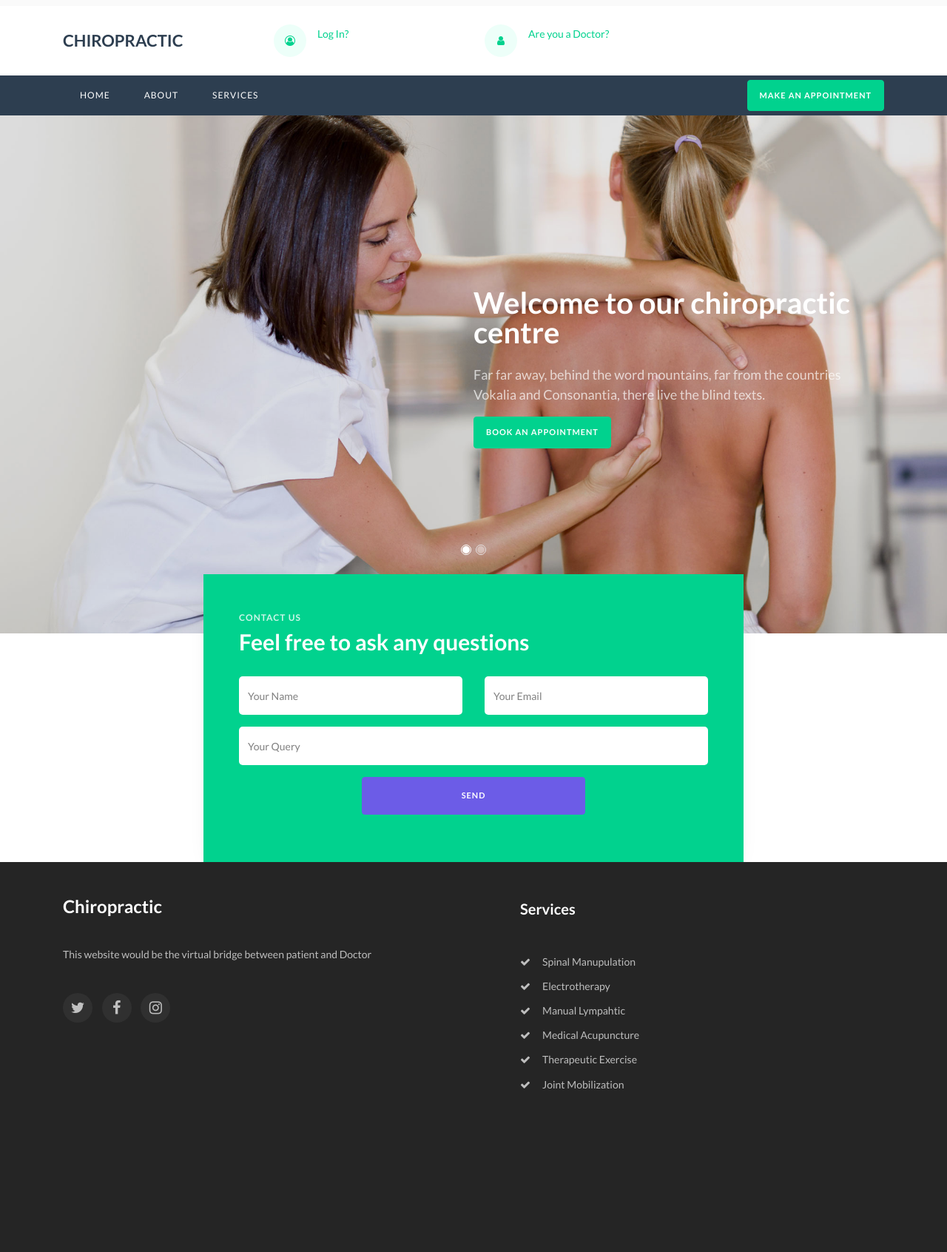
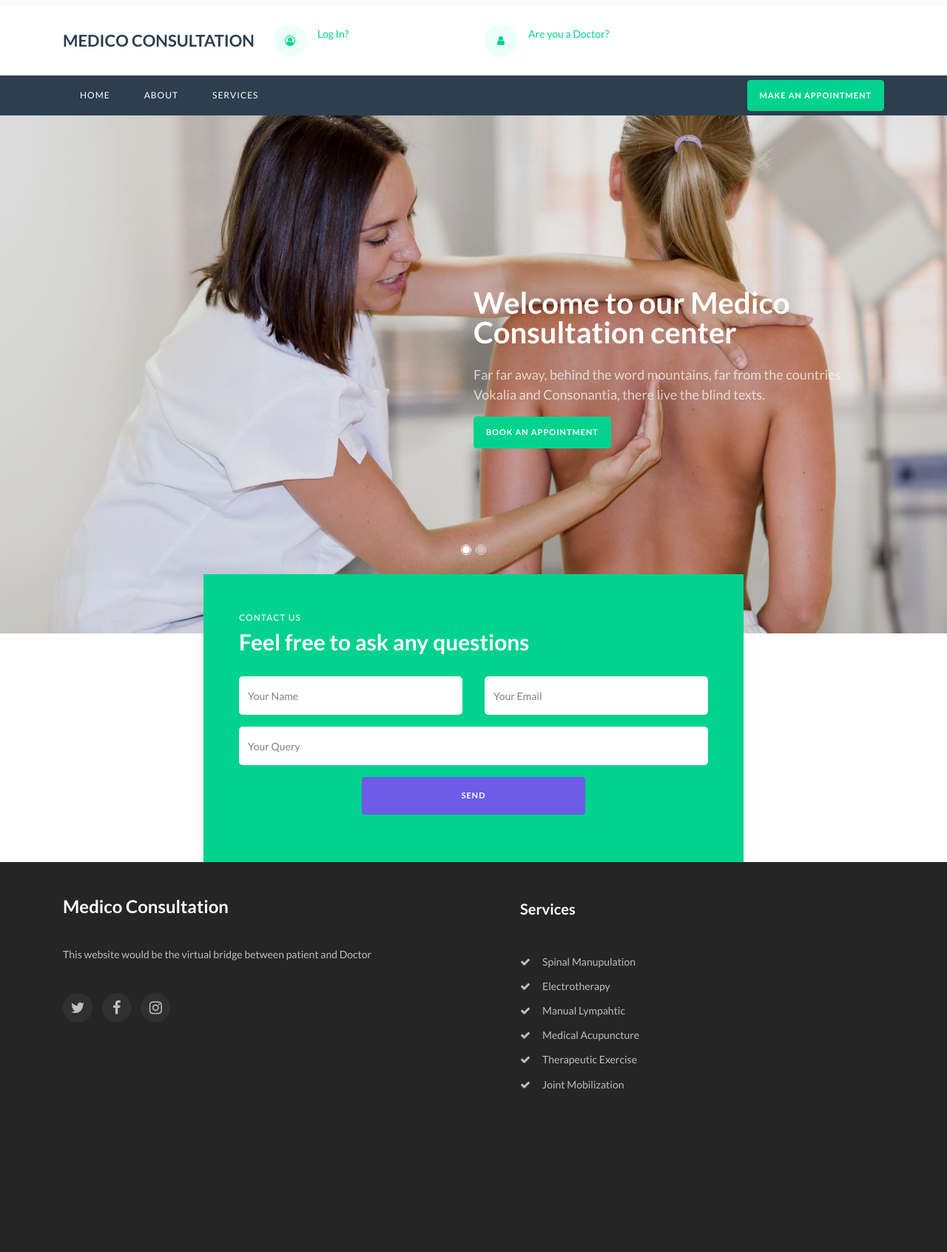
Before and after one commit to mehedi10376/DoctorCounsultaion, a Django app: page / in a window 1280 px wide. Shown: the whole page at 74% size. Run offline with Django 3.2, Linux system fonts and the light colour scheme; some libraries are stand-ins or nearby versions.

Commit message:
template update

```diff
--- a/doctorConsulatation/accounts/templates/accounts/about.html
+++ b/doctorConsulatation/accounts/templates/accounts/about.html
@@ -28,8 +28,8 @@
     			<div class="col-md-6 pr-md-5 py-md-5">
     				<div class="row justify-content-start py-5">
 		          <div class="col-md-12 heading-section ftco-animate">
-		          	<span class="subheading">Welcome to Chiropractic</span>
-		            <h2 class="mb-4">About Chiropractic</h2>
+		          	<span class="subheading">Welcome to Medico Consultation</span>
+		            <h2 class="mb-4">About Medico Consultation</h2>
 		            <p>Far far away, behind the word mountains, far from the countries Vokalia and Consonantia, there live the blind texts. Separated they live in Bookmarksgrove right at the coast of the Semantics, a large language ocean. A small river named Duden flows by their place and supplies it with the necessary regelialia. It is a paradisematic country, in which roasted parts of sentences fly into your mouth.</p>
 		          </div>
 		        </div>
--- a/doctorConsulatation/accounts/templates/accounts/base.html
+++ b/doctorConsulatation/accounts/templates/accounts/base.html
@@ -2,7 +2,7 @@
 <!DOCTYPE html>
 <html lang="en">
   <head>
-    <title>Chiropractic </title>
+    <title>Medico Consultation </title>
     <meta charset="utf-8">
     <meta name="viewport" content="width=device-width, initial-scale=1, shrink-to-fit=no">
       <link rel="stylesheet" href="https://maxcdn.bootstrapcdn.com/bootstrap/4.0.0/css/bootstrap.min.css" integrity="sha384-Gn5384xqQ1aoWXA+058RXPxPg6fy4IWvTNh0E263XmFcJlSAwiGgFAW/dAiS6JXm" crossorigin="anonymous">
@@ -37,7 +37,7 @@
 	    <div class="container">
 				<div class="row justify-content-between">
 					<div class="col-md-3 mb-md-0 mb-4 d-flex align-items-center">
-						<a class="navbar-brand" href="{%url 'home'%}">Chiropractic</a>
+						<a class="navbar-brand" href="{%url 'home'%}">Medico Consultation</a>
 					</div>
 					<div class="col-md-9">
 						<div class="row">
@@ -114,7 +114,7 @@
         <div class="row mb-5">
           <div class="col-md-6 col-lg">
             <div class="ftco-footer-widget py-4 py-md-5">
-              <h2 class="logo"><a href="#">Chiropractic</a></h2>
+              <h2 class="logo"><a href="#">Medico Consultation</a></h2>
               <p>This website would be the virtual bridge between patient and Doctor</p>
               <ul class="ftco-footer-social list-unstyled float-md-left float-lft mt-4">
                 <li class="ftco-animate"><a href="#"><span class="fa fa-twitter"></span></a></li>
--- a/doctorConsulatation/accounts/templates/accounts/index.html
+++ b/doctorConsulatation/accounts/templates/accounts/index.html
@@ -11,7 +11,7 @@
 	          <div class="row no-gutters slider-text align-items-center justify-content-end">
 		          <div class="col-md-6 ftco-animate">
 		          	<div class="text w-100">
-			            <h1 class="mb-4">Welcome to our chiropractic centre</h1>
+			            <h1 class="mb-4">Welcome to our Medico Consultation center</h1>
 			            <p>Far far away, behind the word mountains, far from the countries Vokalia and Consonantia, there live the blind texts.</p>
 
 						<p><a href="{% url 'doctorview' %}" class="btn btn-primary">Book an appointment</a></p>
@@ -28,7 +28,7 @@
 	          <div class="row no-gutters slider-text align-items-center justify-content-end">
 		          <div class="col-md-6 ftco-animate">
 		          	<div class="text w-100">
-			            <h1 class="mb-4">Chiropractic care for the whole family</h1>
+			            <h1 class="mb-4">Medico Consultation care for the whole family</h1>
 			            <p>Far far away, behind the word mountains, far from the countries Vokalia and Consonantia, there live the blind texts.</p>
 
 						<p><a href="{% url 'doctorview' %}" class="btn btn-primary">Book an appointment</a></p>
--- a/doctorConsulatation/hospitals/admin.py
+++ b/doctorConsulatation/hospitals/admin.py
@@ -1,9 +1,11 @@
 from django.contrib import admin
-
+from django.contrib.auth.models import Group
 # Register your models here.
 from django.contrib import admin
 
 from .models import *
+
+admin.site.site_header = 'Medico Consultation Admin Panel'
 
 admin.site.register(Doctor)
 
--- a/doctorConsulatation/hospitals/templates/hospitals/doctorView.html
+++ b/doctorConsulatation/hospitals/templates/hospitals/doctorView.html
@@ -21,7 +21,7 @@
         <div class="row no-gutters slider-text align-items-end">
           <div class="col-md-9 ftco-animate pb-5 fadeInUp ftco-animated">
           	<p class="breadcrumbs mb-2"><span class="mr-2"><a href="index.html">Home <i class="fa fa-chevron-right"></i></a></span> <span>Team <i class="fa fa-chevron-right"></i></span></p>
-            <h1 class="mb-0 bread">Our Experts Chiropractor</h1>
+            <h1 class="mb-0 bread">Our Experts Medico Consultation</h1>
           </div>
         </div>
       </div>
@@ -35,7 +35,7 @@
 				<div class="row no-gutters justify-content-center pb-5 mb-3">
           <div class="col-md-7 heading-section text-center ftco-animate fadeInUp ftco-animated">
           	<span class="subheading">Team &amp; Staff</span>
-            <h2>Our Experts Chiropractor</h2>
+            <h2>Our Experts Medico Consultation</h2>
           </div>
         </div>
 				<div class="container">
```
Also changed, not shown: doctorConsulatation/db.sqlite3.
